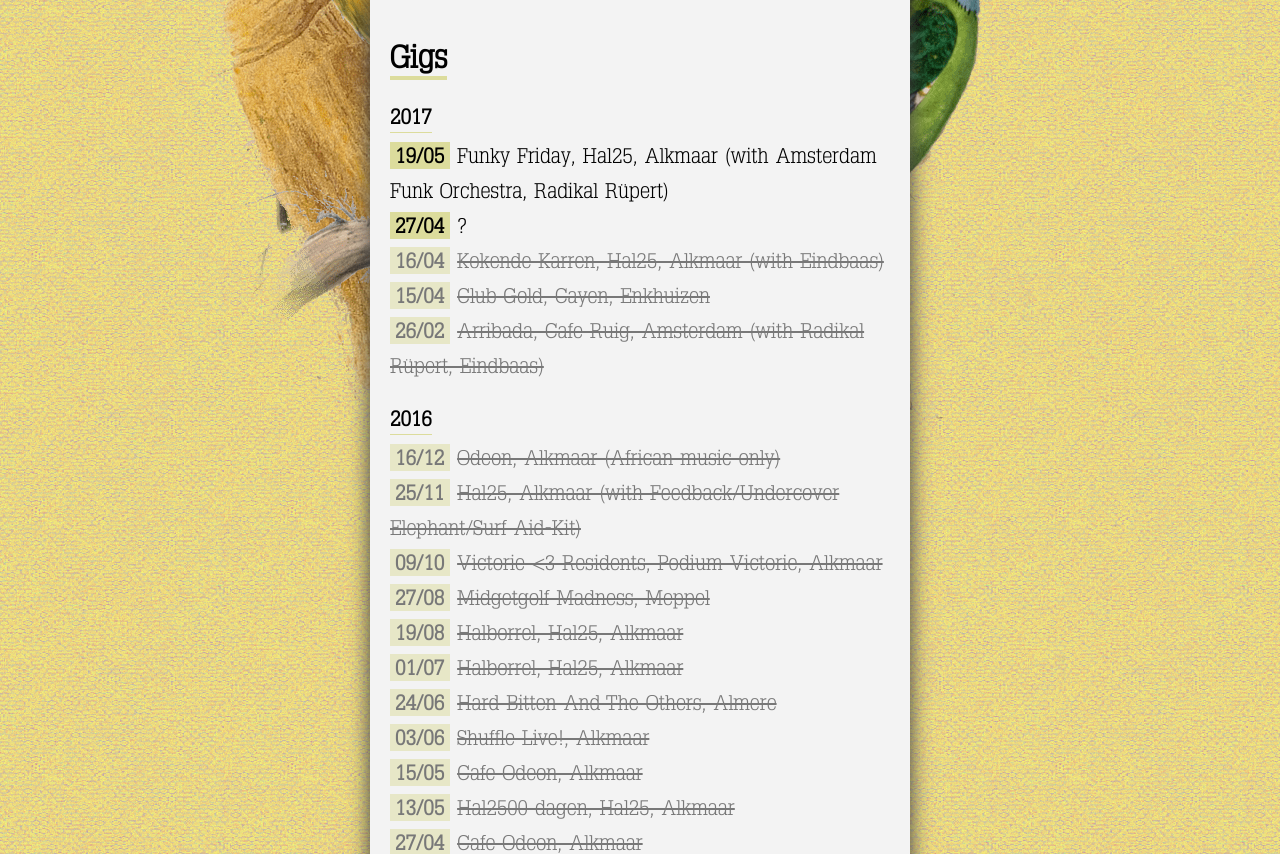
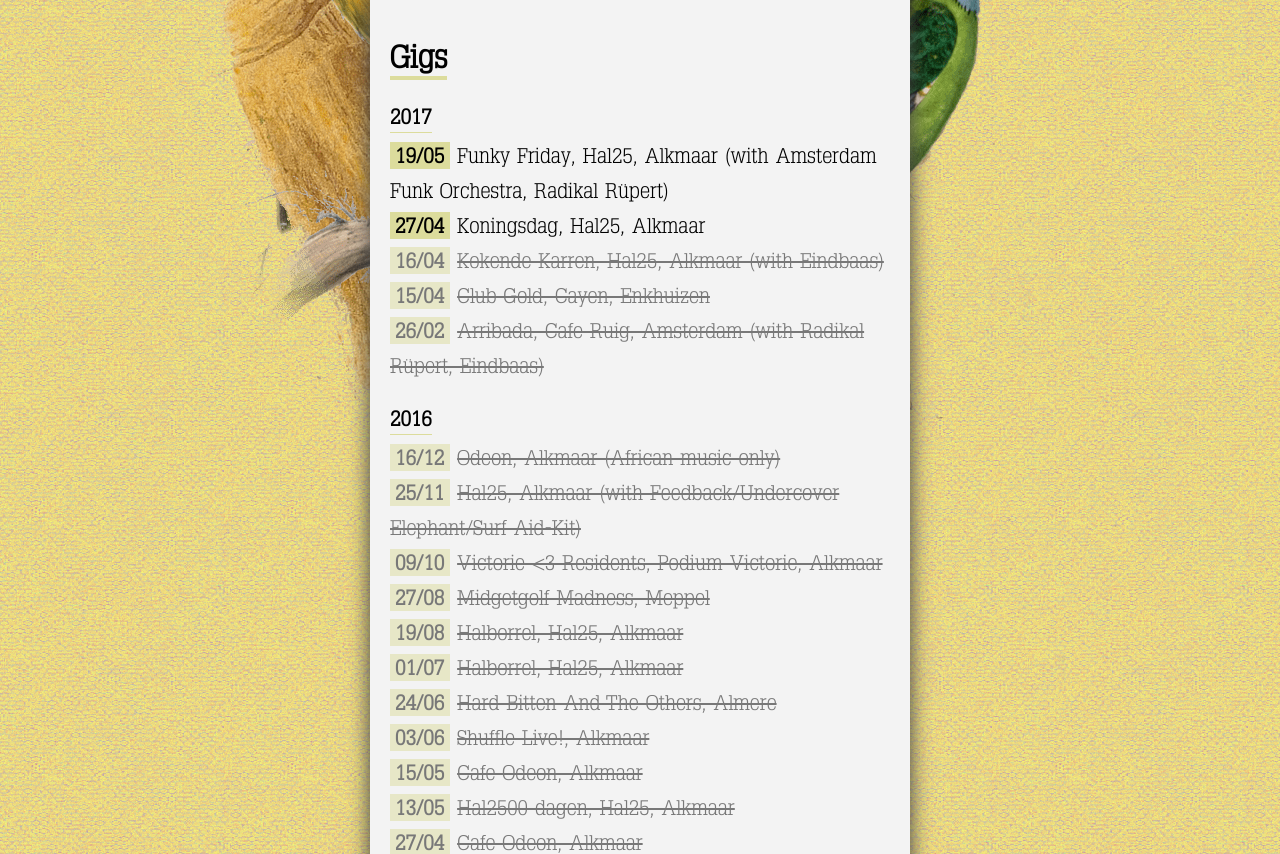
Before and after one commit to grdw/lorikeet, a Jekyll site: the page built from index.html, in a window 1280 px wide and 900 px high, scrolled down 655 px, cut to the strip 46-900 px from the top of the window. Built offline with Jekyll 4.4.1, drawn with Linux system fonts in a browser that asks for light colours.

Commit message:
Bump events

```diff
--- a/_data/events.yaml
+++ b/_data/events.yaml
@@ -2,7 +2,7 @@
   - date: "2017-05-19"
     event: "Funky Friday, Hal25, Alkmaar (with Amsterdam Funk Orchestra, Radikal Rüpert)"
   - date: "2017-04-27"
-    event: "?"
+    event: "Koningsdag, Hal25, Alkmaar"
   - date: "2017-04-16"
     event: "Kokende Karren, Hal25, Alkmaar (with Eindbaas)"
   - date: "2017-04-15"
```
